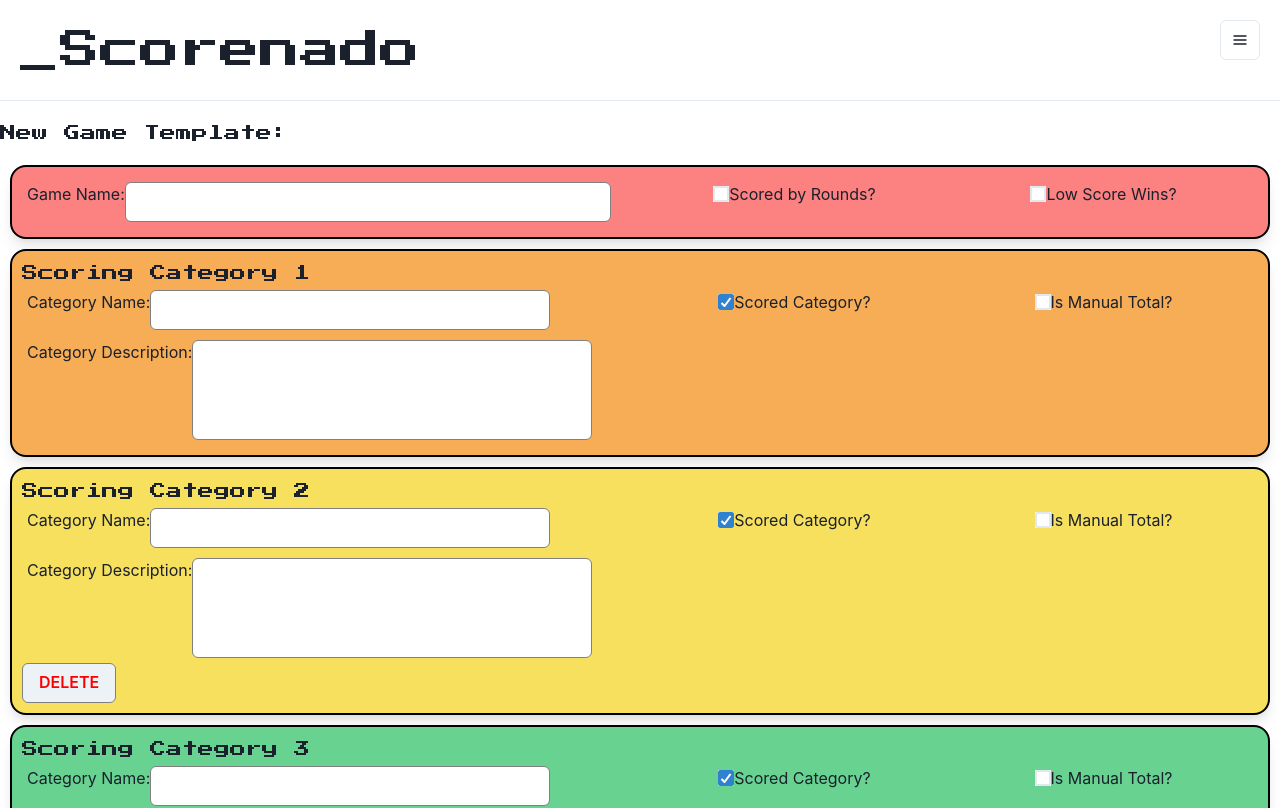
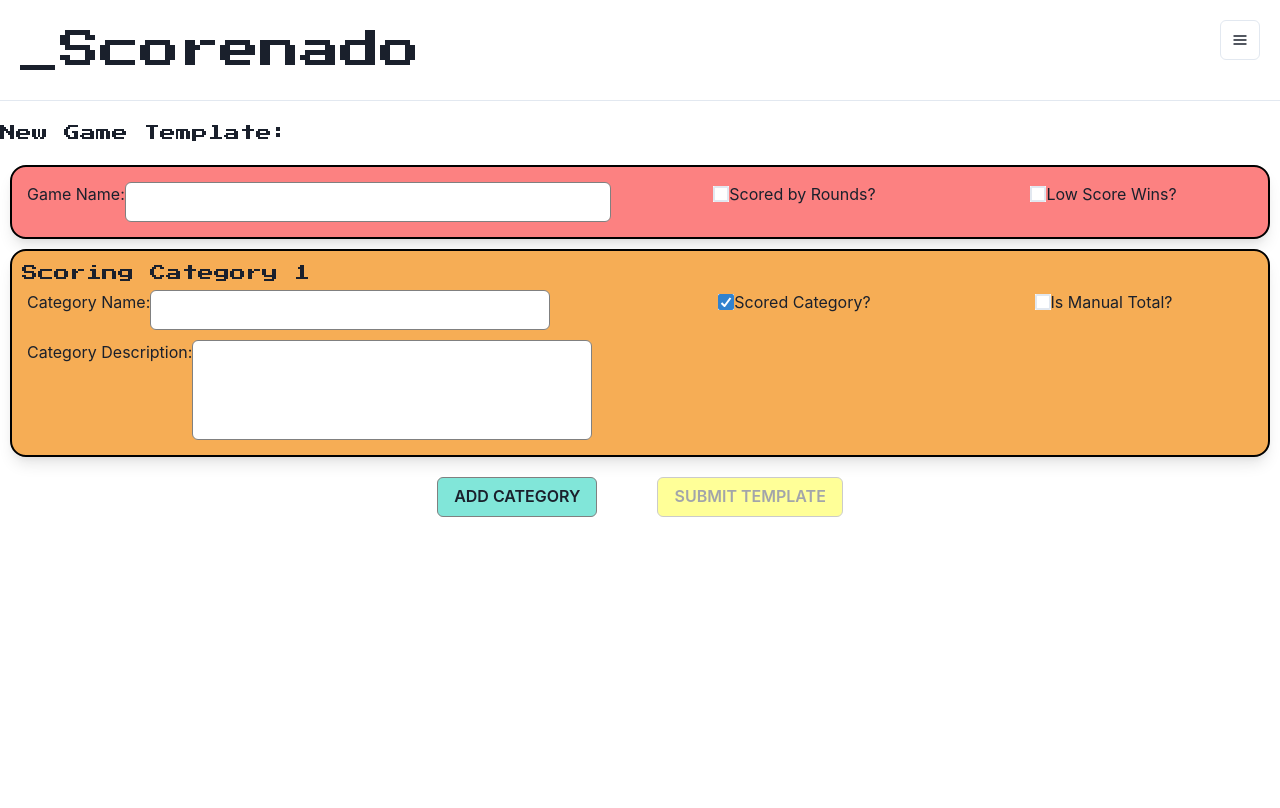
Before and after one commit to jackconwayiv/scorenado, a React (Create React App) app in the folder frontend/: page /template in a window 1280 px wide. Shown: the top 808 px of the page. Built offline with nearby package versions, Linux system fonts and the light colour scheme; a web font is replaced by a local one.

Commit message:
create new templates

```diff
--- a/frontend/src/components/CategoryCreatorRow.tsx
+++ b/frontend/src/components/CategoryCreatorRow.tsx
@@ -89,11 +89,12 @@
         </Box>
       </Flex>
       {index > 0 && (
-        <Box>
+        <Box style={{ overflow: "auto" }}>
           <Button
-            color={"red"}
-            backgroundColor={"gray.100"}
-            border={"1px solid gray"}
+            style={{ float: "right" }}
+            color="red"
+            backgroundColor="gray.100"
+            border="1px solid gray"
             onClick={() => updateCategoryState(1, index, "delete")}
           >
             DELETE
--- a/frontend/src/components/NewGame.tsx
+++ b/frontend/src/components/NewGame.tsx
@@ -44,7 +44,7 @@
           <GameCard
             type={"newTemplate"}
             index={0}
-            callback={() => alert("new template time")}
+            callback={() => navigate(`/template`)}
             text={"+"}
             id={0}
           />
--- a/frontend/src/components/NewTemplate.tsx
+++ b/frontend/src/components/NewTemplate.tsx
@@ -1,5 +1,7 @@
 import { Box, Button, Center, Checkbox, Flex, Input } from "@chakra-ui/react";
+import axios from "axios";
 import { useState } from "react";
+import { useNavigate } from "react-router-dom";
 import colorArray from "../colorArray";
 import CategoryCreatorRow from "./CategoryCreatorRow";
 
@@ -11,18 +13,12 @@
 }
 
 const NewTemplate = () => {
-  //TEMPLATE
-  //id
-  //name
-  //scoredByRound
-  //lowScoreWins
+  const navigate = useNavigate();
 
   const [templateName, setTemplateName] = useState("");
   const [scoredByRounds, setScoredByRounds] = useState(false);
   const [lowScoreWins, setLowScoreWins] = useState(false);
   const [categories, setCategories] = useState<CategoryObject[]>([
-    { name: "", description: "", isScored: true, isManualTotal: false },
-    { name: "", description: "", isScored: true, isManualTotal: false },
     { name: "", description: "", isScored: true, isManualTotal: false },
   ]); //array of objects
 
@@ -61,10 +57,14 @@
     setCategories(newCategoryArray);
   };
 
-  const handleTemplateSubmit = () => {
+  const handleTemplateSubmit = async () => {
     const newTemplate = { name: templateName, scoredByRounds, lowScoreWins };
-    //axios create a template
-    //axios create a bunch of categories all attached to the new template ID
+    const request = {
+      newTemplate,
+      categories: categories.filter((category: any) => category.name),
+    };
+    await axios.post(`/api/templates`, request);
+    navigate(`/`);
   };
 
   return (
@@ -124,24 +124,26 @@
           />
         );
       })}
-
+      <Flex my="20px" justifyContent="center">
         <Button
           border={"1px solid gray"}
+          mx="30px"
           backgroundColor={"teal.200"}
           isDisabled={categories.length > 11}
           onClick={() => updateCategoryState(1, 1, "add")}
         >
-        ADD
+          ADD CATEGORY
         </Button>
-
         <Button
           border={"1px solid gray"}
           backgroundColor={"yellow"}
+          mx="30px"
           isDisabled={!templateName || !categories[0].name}
           onClick={() => handleTemplateSubmit()}
         >
           SUBMIT TEMPLATE
         </Button>
+      </Flex>
     </div>
   );
 };
```
Also changed, not shown: 1 other file (tests, documents, lock files or other folders). Lines whose indentation alone changed are shown as unchanged.
